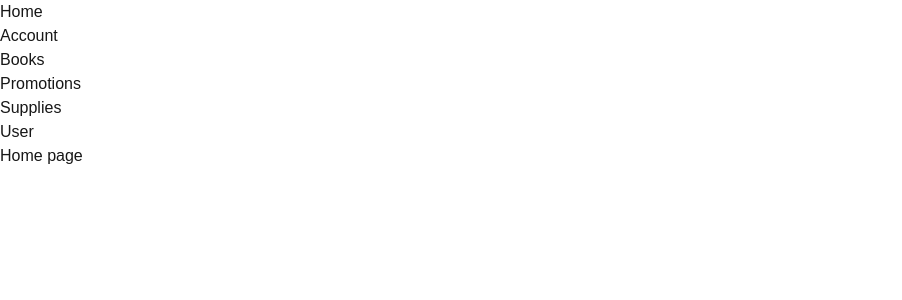
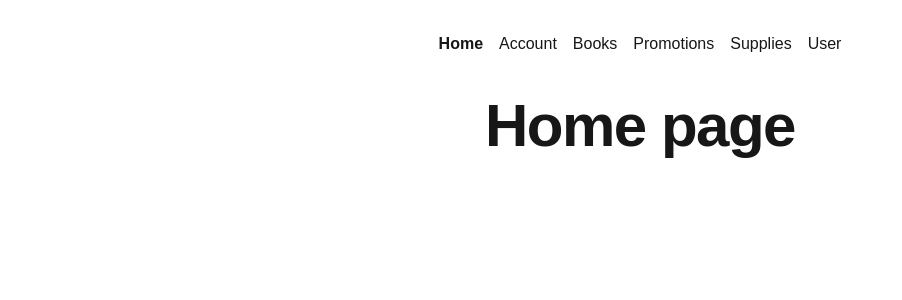
Before and after one commit to LukaKrzelj/hci-app, a Next.js app: page / in a window 1280 px wide. Shown: the top 300 px of the page, without its empty margins (0-902 px from the left). Built offline with nearby package versions, Linux system fonts and the light colour scheme.

Commit message:
Updated config file for tailwind for styling on page

```diff
--- a/package.json
+++ b/package.json
@@ -11,7 +11,8 @@
   "dependencies": {
     "next": "^14.2.15",
     "react": "^18",
-    "react-dom": "^18"
+    "react-dom": "^18",
+    "tailwind": "^4.0.0"
   },
   "devDependencies": {
     "@types/node": "^20",
--- a/tailwind.config.ts
+++ b/tailwind.config.ts
@@ -3,8 +3,8 @@
 const config: Config = {
   content: [
     "./pages/**/*.{js,ts,jsx,tsx,mdx}",
-    "./components/**/*.{js,ts,jsx,tsx,mdx}",
-    "./app/**/*.{js,ts,jsx,tsx,mdx}",
+    "./src/components/**/*.{js,ts,jsx,tsx,mdx}",
+    "./src/app/**/*.{js,ts,jsx,tsx,mdx}",
   ],
   theme: {
     extend: {
```
Also changed, not shown: 1 other file (tests, documents, lock files or other folders).
